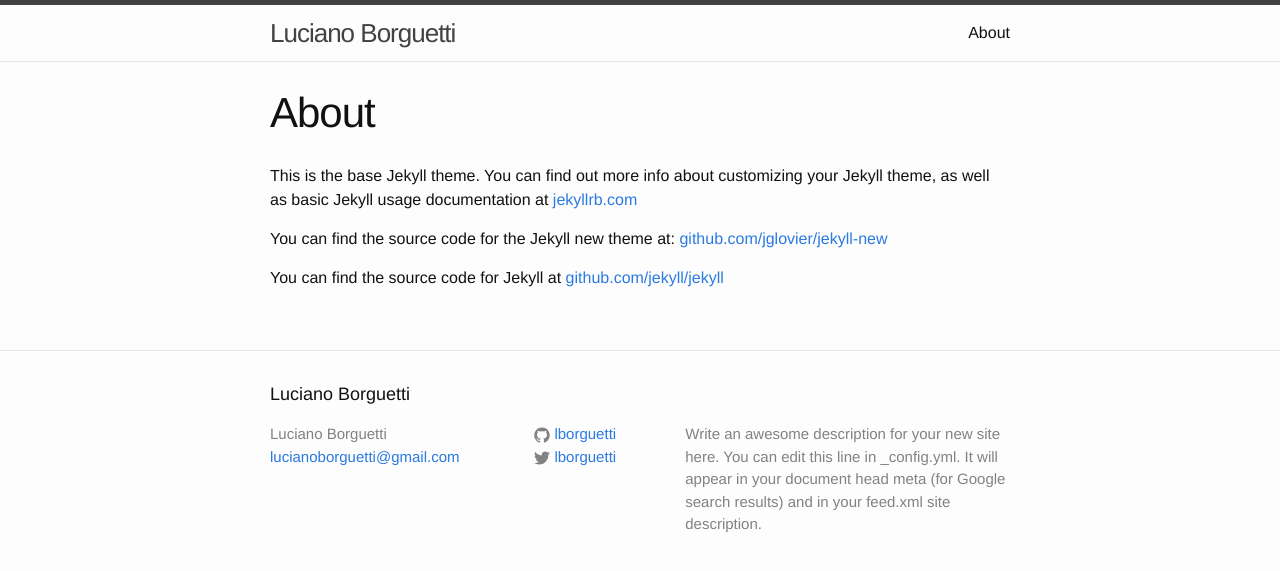
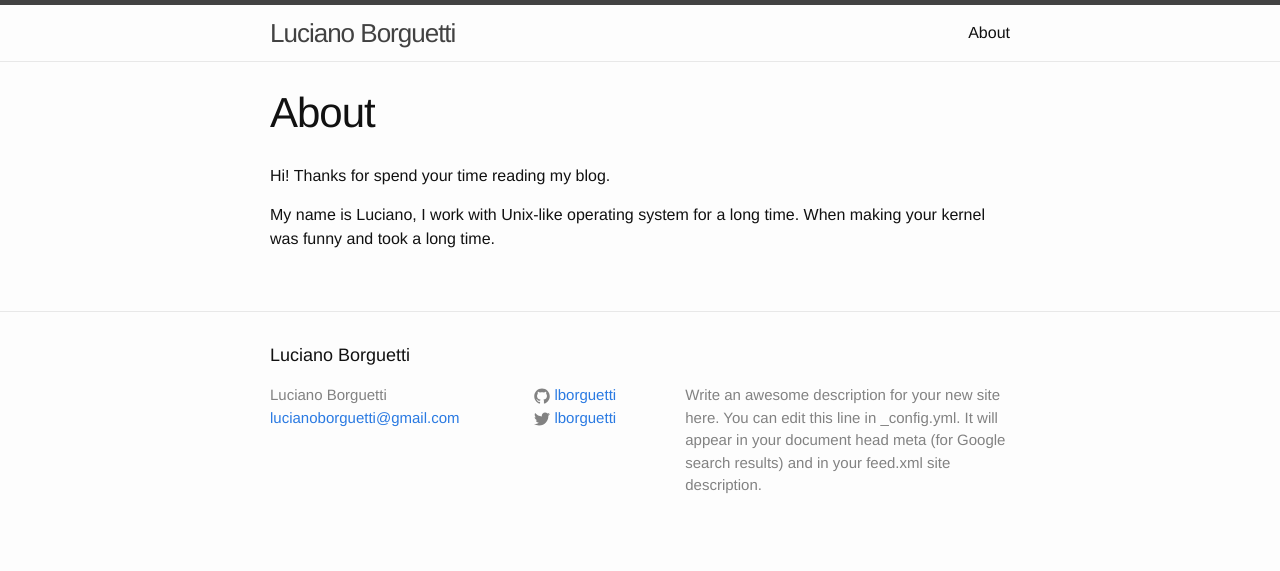
Before and after one commit to lborguetti/lborguetti.github.io, a Jekyll site: the page built from about.md, in a window 1280 px wide. Shown: the top 571 px of the page. Built offline with Jekyll 4.4.1, drawn with Linux system fonts in a browser that asks for light colours.

Commit message:
Update about.md

```diff
--- a/about.md
+++ b/about.md
@@ -4,8 +4,6 @@ title: About
 permalink: /about/
 ---
 
-This is the base Jekyll theme. You can find out more info about customizing your Jekyll theme, as well as basic Jekyll usage documentation at [jekyllrb.com](http://jekyllrb.com/)
+Hi! Thanks for spend your time reading my blog.
 
-You can find the source code for the Jekyll new theme at: [github.com/jglovier/jekyll-new](https://github.com/jglovier/jekyll-new)
-
-You can find the source code for Jekyll at [github.com/jekyll/jekyll](https://github.com/jekyll/jekyll)
+My name is Luciano, I work with Unix-like operating system for a long time. When making your kernel was funny and took a long time.
```
